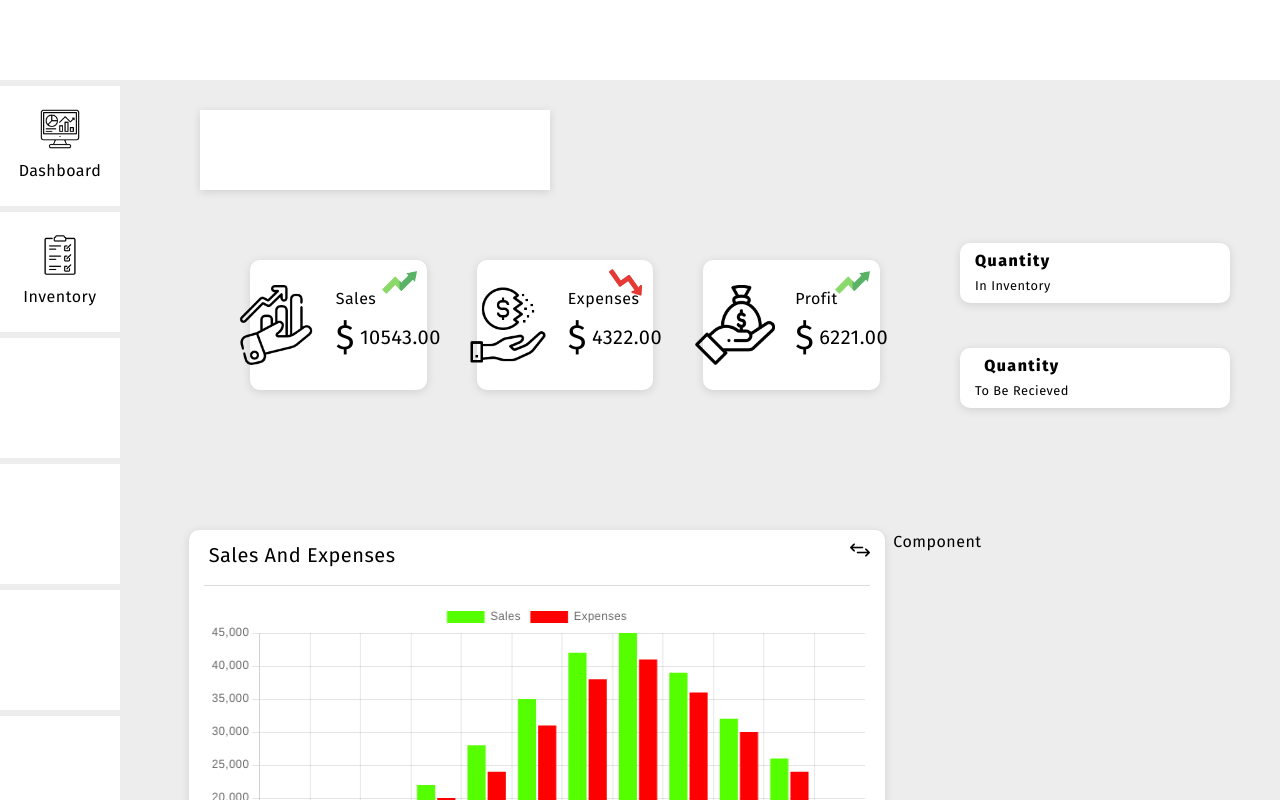
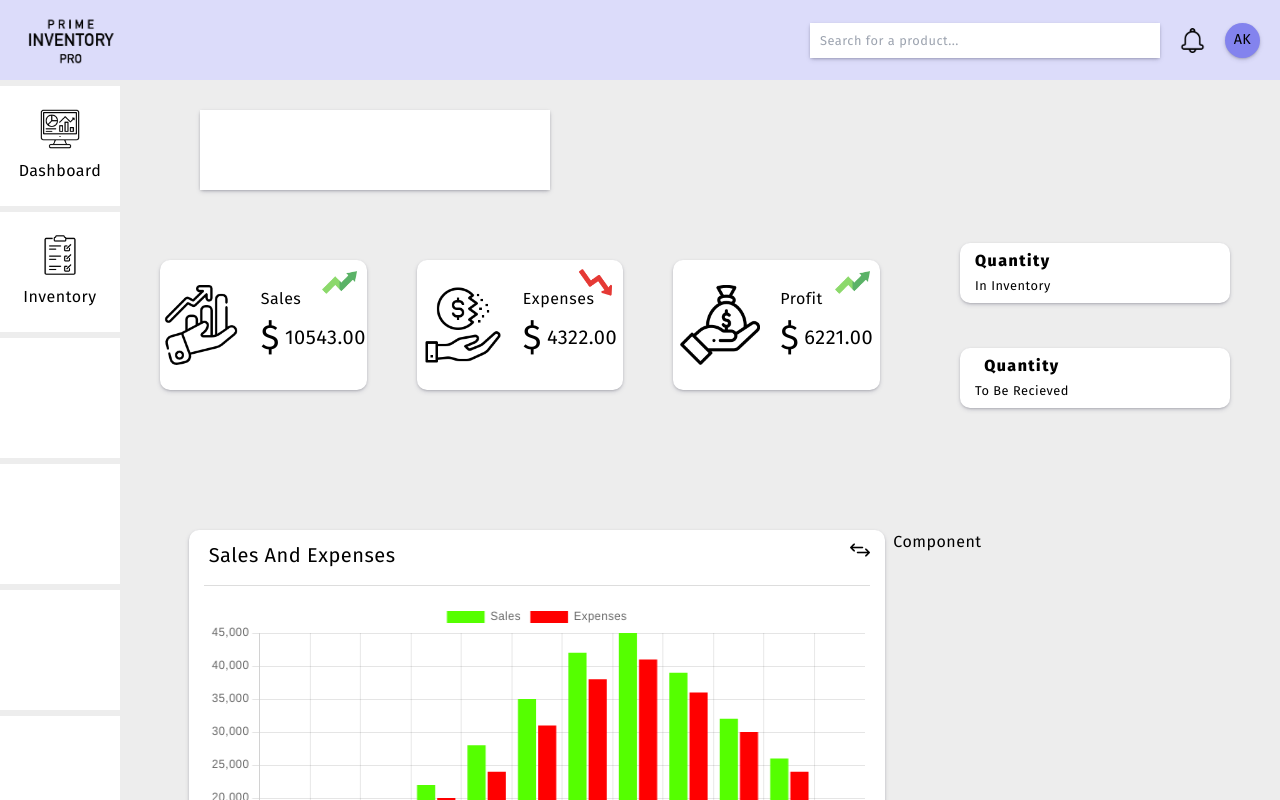
Before and after one commit to navrajkaler996/PrimeInventoryPro, a React (Vite) app in the folder client/: page /dashboard in a window 1280 px wide. Shown: the top 800 px of the page. Built offline with nearby package versions, Linux system fonts and the light colour scheme; no server answers; sample sign-in values are in the browser's storage.

Commit message:
dropdown added

```diff
--- /dev/null
+++ b/client/src/components/Dropdown.tsx
@@ -0,0 +1,18 @@
+import { ReactNode } from "react";
+
+interface DropdownType {
+  styles: Object;
+  children: ReactNode;
+}
+const Dropdown: React.FC<DropdownType> = ({ styles = {}, children }) => {
+  return (
+    <div
+      id="dropdown"
+      className="flex flex-col w-[25rem] py-[1.2rem] bg-white absolute top-[110%] right-[2rem] z-[100] shadow-custom"
+      style={styles}>
+      {children}
+    </div>
+  );
+};
+
+export default Dropdown;
--- a/client/src/components/Header.tsx
+++ b/client/src/components/Header.tsx
@@ -1,5 +1,77 @@
+import { useState } from "react";
+import BellIcon from "../assets/bell.png";
+import Logo from "../assets/logo.png";
+import SearchBar from "../pages/Inventory/components/SearchBar";
+import Dropdown from "./Dropdown";
+import { useSelector } from "react-redux";
+
 const Header: React.FC = () => {
-  return <div className="w-full h-80 bg-white relative"></div>;
+  const [showDropdown, setShowDropdown] = useState(false);
+  const { employee_name, employee_email, employee_designation } = useSelector(
+    (state: any) => state.loggedInUser
+  );
+  return (
+    <div
+      id="header"
+      className="flex justify-between items-center w-full h-80 bg-primary-1 sticky top-[0] z-[10]">
+      <img src={Logo} alt="logo" width="100px" className="ml-[2rem]" />
+      <div className="flex items-center">
+        <SearchBar
+          keyword=""
+          changeHandler={() => {}}
+          styles={{
+            marginRight: "2rem",
+            // border: "1px solid #000",
+            height: "3.5rem",
+            width: "35rem",
+          }}
+        />
+        <img
+          src={BellIcon}
+          width="25px"
+          alt="notification-bell"
+          className="mr-[2rem]"
+        />
+
+        <div
+          onClick={() => setShowDropdown(!showDropdown)}
+          className="relative">
+          <div className="relative flex justify-center items-center bg-primary w-[3.5rem] h-[3.5rem] rounded-[50%] mr-[2rem] text-[.9em] hover:cursor-pointer shadow-custom">
+            AK
+          </div>
+          {showDropdown && (
+            <Dropdown styles={{ marginTop: "1rem" }}>
+              <h1 className="text-[1.5em] uppercase ml-[2rem] tracking-[.5px]">
+                {employee_name}
+              </h1>
+              <p className="text-[.8em] ml-[2rem] mt-[.5rem] tracking-[.5px] normal-case">
+                {employee_email}
+              </p>
+              <p className="text-[.8em] ml-[2rem] mt-[.5rem] tracking-[.5px]">
+                {employee_designation}
+              </p>
+              <ul className="list-none capitalize text-[.9em] tracking-[.5px]">
+                <hr className="m-[1rem]" />
+                <li className="ml-[2rem] mt-[1rem]">Account</li>
+                <li className="ml-[2rem] mt-[1rem]">Sales</li>
+                <li className="ml-[2rem] mt-[1rem]">Inventory</li>
+                <li className="ml-[2rem] mt-[1rem]">Recieving reports</li>
+                <hr className="m-[1rem]" />
+                <li className="ml-[2rem] mt-[1rem]">Log out</li>
+              </ul>
+            </Dropdown>
+          )}
+        </div>
+
+        {/* <Button
+          value="log out"
+          disabled={false}
+          loading={false}
+          styles={{ width: "8rem", height: "3rem", fontSize: ".8em" }}
+        /> */}
+      </div>
+    </div>
+  );
 };
 
 export default Header;
--- a/client/src/pages/Dashboard/components/Calculations.tsx
+++ b/client/src/pages/Dashboard/components/Calculations.tsx
@@ -17,7 +17,7 @@ const Calculations: React.FC = () => {
     <div
       className="grid grid-rows-1 lg:grid-cols-[2fr,1fr] md:grid-cols-[2fr,1fr] mt-[4rem] md:mt-[7rem]"
       id="dashboard__calculations">
-      <div className="flex flex-col items-center md:grid lg:grid-rows-1 md:grid-rows-3 lg:grid-cols-3 md:grid-cols-1 md:ml-[9rem]  gap-x-[5rem] sm:justify-center">
+      <div className="flex flex-col items-center md:grid lg:grid-rows-1 md:grid-rows-3 lg:grid-cols-3 md:grid-cols-1 md:ml-[0]  gap-x-[5rem] sm:justify-center">
         {/* Three boxes displaying sales, expenses, and profit */}
         {calculations?.map((item, index) => {
           return (
--- a/client/src/pages/Dashboard/index.tsx
+++ b/client/src/pages/Dashboard/index.tsx
@@ -18,8 +18,7 @@ const Dashboard: React.FC = () => {
   const { employee_department_code: employeeDepartmentCode } = userData;
 
   return (
-    <div id="dashboard-container" className="lg:max-w-full md:w-full w-full">
-
+    <div id="dashboard-container" className="lg:max-w-full md:w-full w-full ">
       <DepartmentDescription />
       <Calculations />
       <div className="grid lg:grid-cols-[2fr,1fr] grid-cols-[1fr] mt-[7rem]">
--- a/client/src/pages/Inventory/components/SearchBar.tsx
+++ b/client/src/pages/Inventory/components/SearchBar.tsx
@@ -2,7 +2,11 @@
 import { SearchBarType } from "../utils/types";
 
 //RETURNS AN INPUT FIELD WHICH IS USED TO PROVIDE A KEYWORD FOR TO LIST THE PRODUCTS
-const SearchBar: React.FC<SearchBarType> = ({ keyword, changeHandler }) => {
+const SearchBar: React.FC<SearchBarType> = ({
+  keyword,
+  changeHandler,
+  styles,
+}) => {
   return (
     <div id="inventory__search-bar" className="">
       <input
@@ -13,6 +17,7 @@ const SearchBar: React.FC<SearchBarType> = ({ keyword, changeHandler }) => {
         className="w-[25rem] h-[3rem] pl-[1rem] text-[0.8em] shadow-custom"
         placeholder="Search for a product..."
         onChange={(e) => changeHandler(e.currentTarget.value)}
+        style={styles}
       />
     </div>
   );
--- a/client/src/pages/Inventory/utils/types.ts
+++ b/client/src/pages/Inventory/utils/types.ts
@@ -1,6 +1,7 @@
 export interface SearchBarType {
   keyword: string;
   changeHandler: Function;
+  styles: Object;
 }
 
 export interface ProductDataType {
--- a/client/tailwind.config.js
+++ b/client/tailwind.config.js
@@ -8,7 +8,8 @@ export default {
       gray: "#DDD",
       white: "#FFF",
       black: "#000",
-      primary: "#0FF8FF",
+      primary: "#8383EE",
+      "primary-1": "#DCDCFA",
       btnPrimary: "#7FFE3C",
       success: "#AAFF00",
       error: "#FF0000",
@@ -26,7 +27,9 @@ export default {
         120: "12rem",
       },
       boxShadow: {
-        custom: "rgba(99, 99, 99, 0.2) 0px 2px 8px 0px",
+        // custom: "rgba(99, 99, 99, 0.2) 0px 2px 8px 0px",
+        custom:
+          "rgba(50, 50, 93, 0.25) 0px 2px 5px -1px, rgba(0, 0, 0, 0.3) 0px 1px 3px -1px",
       },
       keyframes: {
         "custom-pulse": {
```
Also changed, not shown: client/src/assets/bell.png (added), client/src/assets/logo.png (added).
